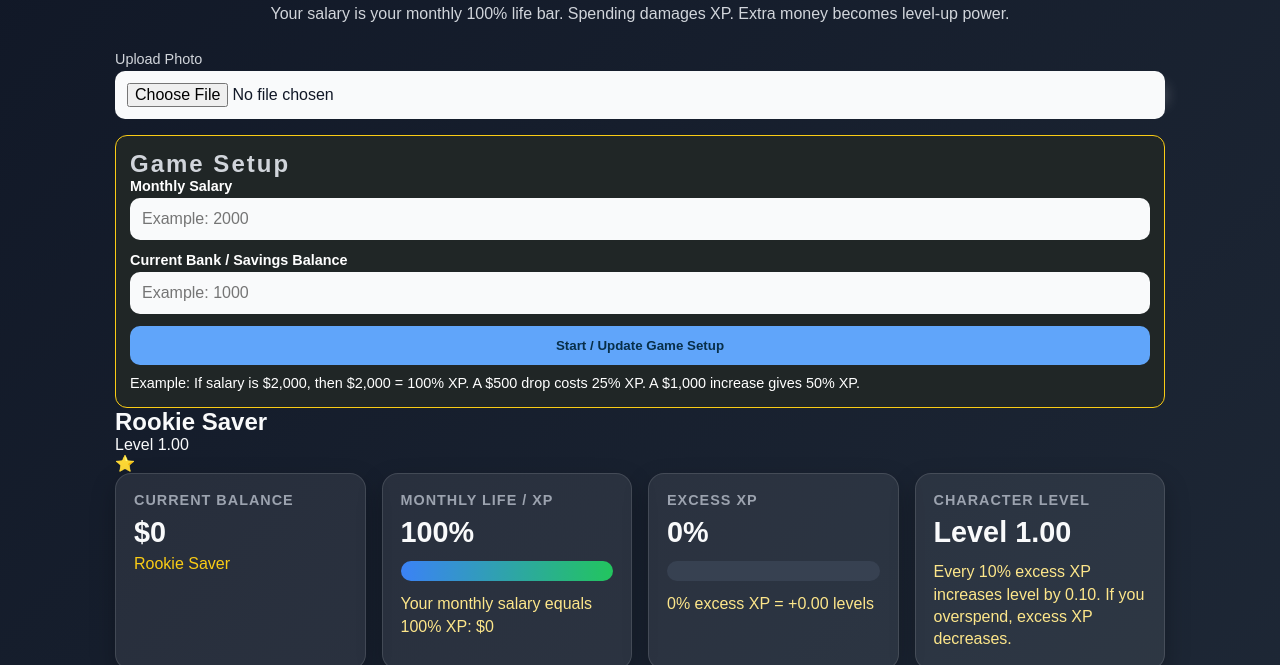
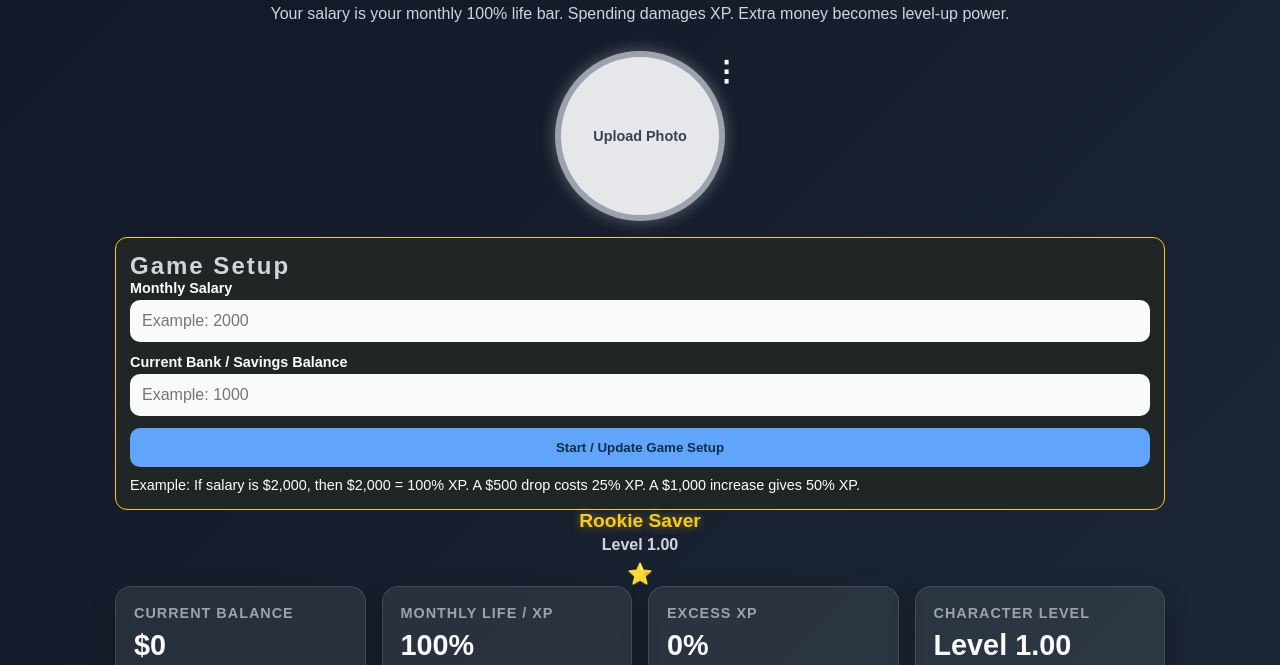
Before and after one commit to s-w00k/savingsxp, a plain HTML site: page index.html in a window 1280 px wide. Shown: the part 69-734 px from the top of the page. Drawn offline with Linux system fonts and the light colour scheme.

Commit message:
Update styles.css

```diff
--- a/styles.css
+++ b/styles.css
@@ -286,3 +286,100 @@ button:hover {
 .setup-menu .subtext {
   color: white;
 }
+
+.profile-frame {
+  width: 170px;
+  height: 170px;
+  border-radius: 50%;
+  border: 6px solid #9ca3af;
+  margin: 20px auto 12px;
+  overflow: hidden;
+  display: flex;
+  align-items: center;
+  justify-content: center;
+  background: #e5e7eb;
+  box-shadow: 0 0 20px rgba(255, 255, 255, 0.3);
+}
+
+.profile-frame img {
+  width: 100%;
+  height: 100%;
+  object-fit: cover;
+  display: none;
+}
+
+#profilePlaceholder {
+  color: #374151;
+  font-weight: bold;
+}
+
+#profileUpload {
+  display: none;
+}
+
+.profile-frame {
+  cursor: pointer;
+}
+
+.profile-info {
+  text-align: center;
+  color: #f9fafb;
+}
+
+.profile-info h2 {
+  color: #111827;
+  font-size: 1.2rem;
+}
+
+#profileLevel {
+  font-weight: bold;
+  margin-top: 4px;
+}
+
+#profileStars {
+  margin-top: 8px;
+  font-size: 1.3rem;
+}
+#profileTitle {
+  color: #facc15;
+  text-shadow: 0 0 10px rgba(250, 204, 21, 0.5);
+}
+
+#profileLevel {
+  color: #d1d5db;
+  font-weight: bold;
+}
+
+#profileStars {
+  color: #facc15;
+}
+
+.profile-section {
+  position: relative;
+  width: 220px;
+  margin: 0 auto;
+}
+
+.menu-btn {
+  position: absolute;
+  top: 0;
+  right: 0;
+  background: transparent;
+  color: #f9fafb;
+  font-size: 28px;
+  padding: 4px 10px;
+  z-index: 10;
+}
+
+.menu-btn:hover {
+  background: rgba(255,255,255,0.15);
+  transform: none;
+}
+
+.hidden {
+  display: none;
+}
+
+#removePhotoBtn {
+  display: none;
+}
```
